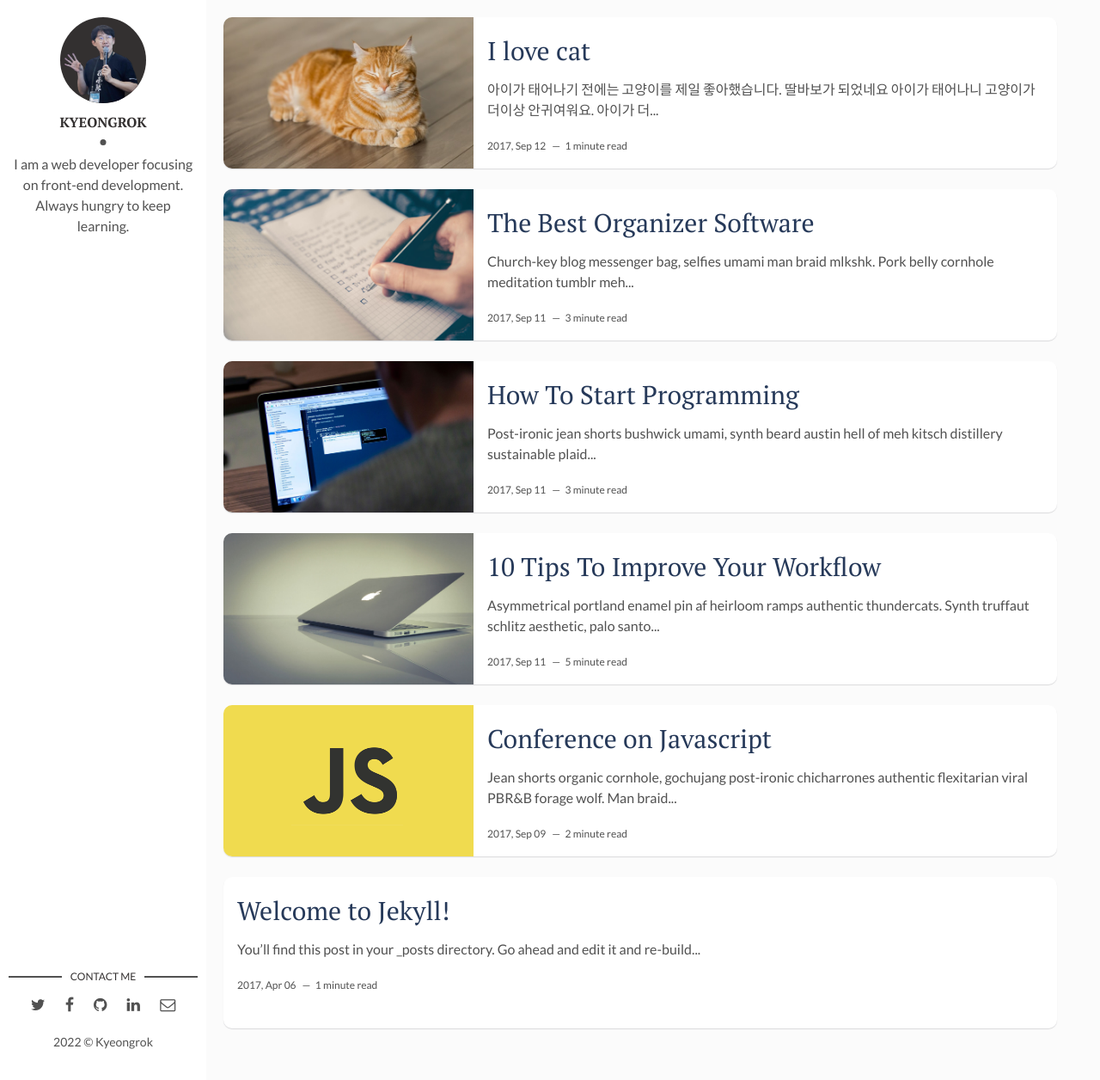
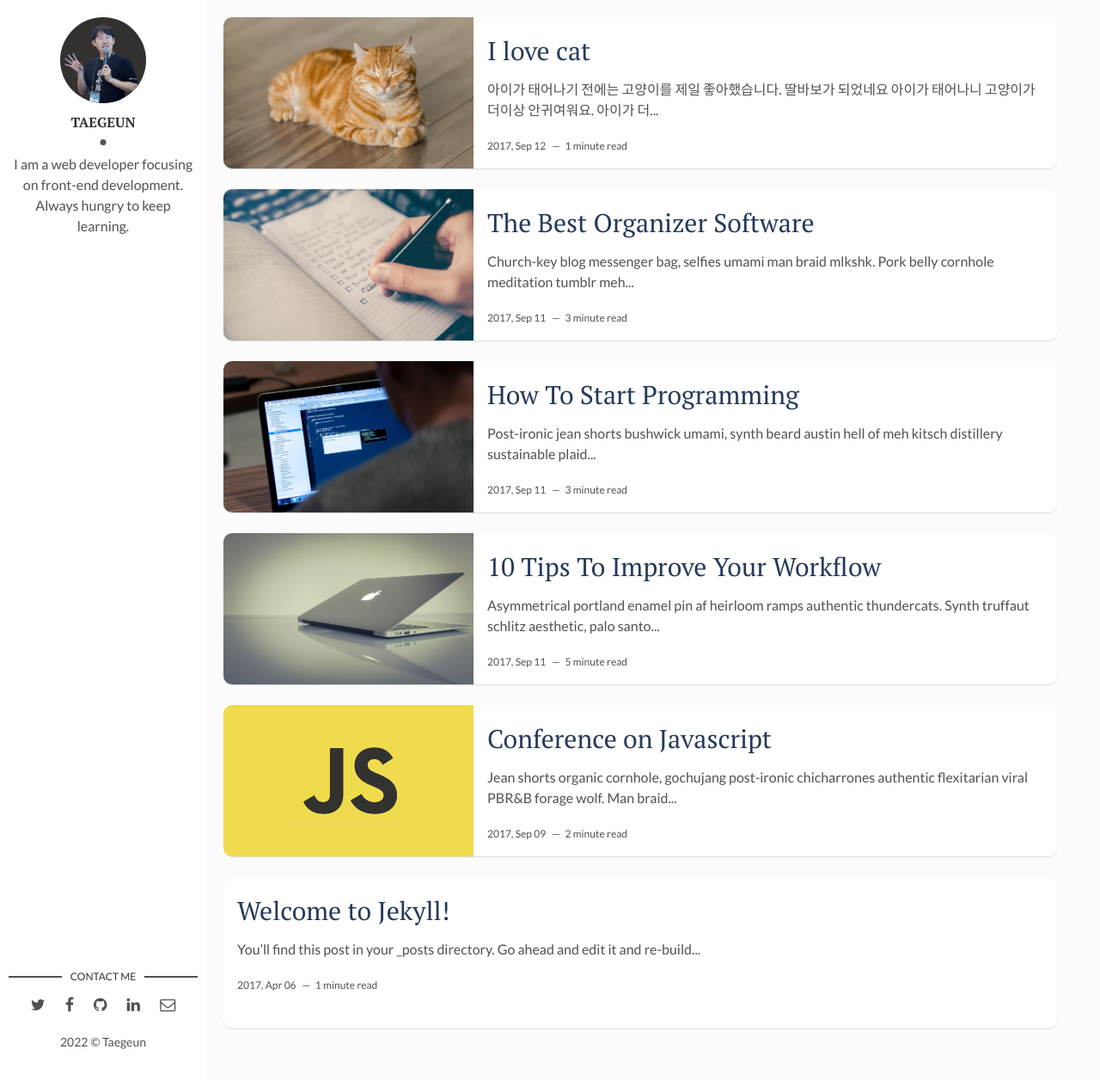
Before and after one commit to taegeun-park0525/BearCrying.github.io, a Jekyll site: the page built from index.html, in a window 1280 px wide and 1256 px high. Shown: the whole window at 86% size. Built offline with Jekyll 4.4.1, drawn with Linux system fonts in a browser that asks for light colours; the list of posts is cut into pages by our own code.

Commit message:
Update _config.yml

```diff
--- a/_config.yml
+++ b/_config.yml
@@ -1,20 +1,20 @@
-title: 김경록 백엔드 개발자의 블로그
+title: 박태근 백엔드 개발자의 블로그
 description: > # this means to ignore newlines until "baseurl:"
   Write an awesome description for your new site here. You can edit this
   line in _config.yml. It will appear in your document head meta (for
   Google search results) and in your feed.xml site description.
 # permalink: ':title/'
 baseurl: "/gitblog3" # the subpath of your site, e.g. /blog
-url: "https://kyeongrok.github.io" # the base hostname & protocol for your site, e.g. http://example.com
+url: "https://BearCrying.github.io" # the base hostname & protocol for your site, e.g. http://example.com
 site-twitter: #if your site has a twitter account, enter it here
 
 # Author Settings
-author: Kyeongrok # add your name
+author: Taegeun # add your name
 author-img: 1642243.png # add your photo
 about-author: I am a web developer focusing on front-end development. Always hungry to keep learning. # add description
 social-twitter: # add your Twitter handle
 social-facebook: # add your Facebook handle
-social-github: kyeongrok # add your Github handle
+social-github: Taegeun # add your Github handle
 social-linkedin: # add your Linkedin handle
 social-email: # add your Email address
 
```
